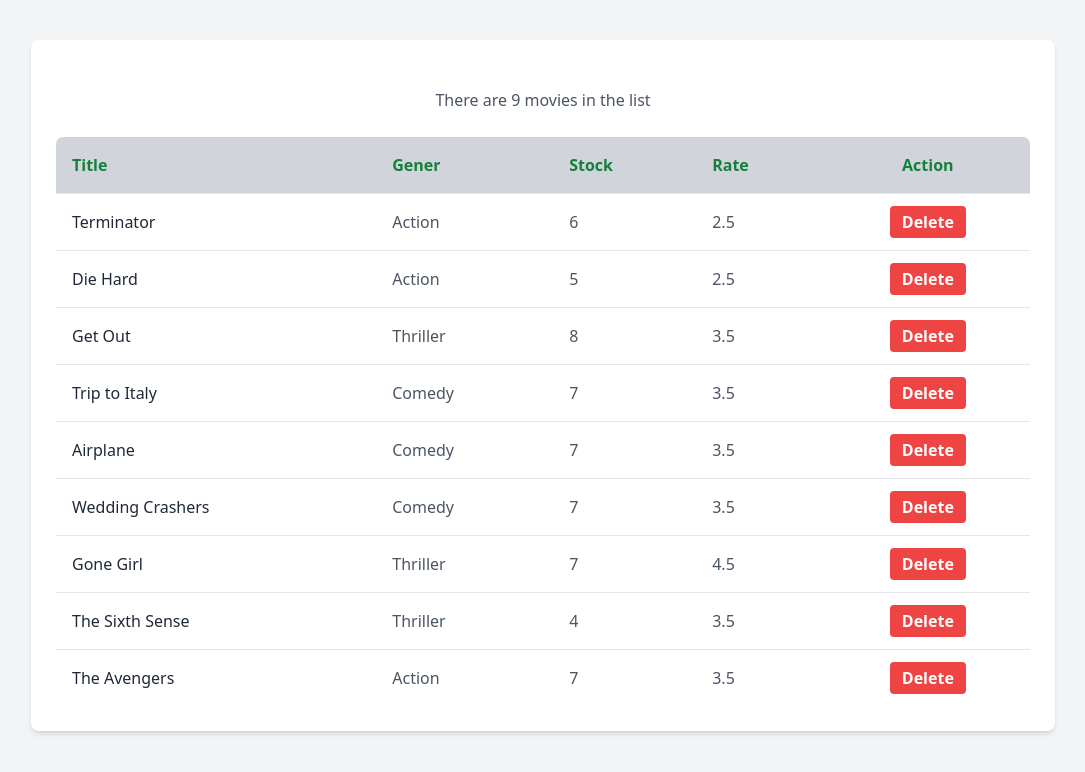
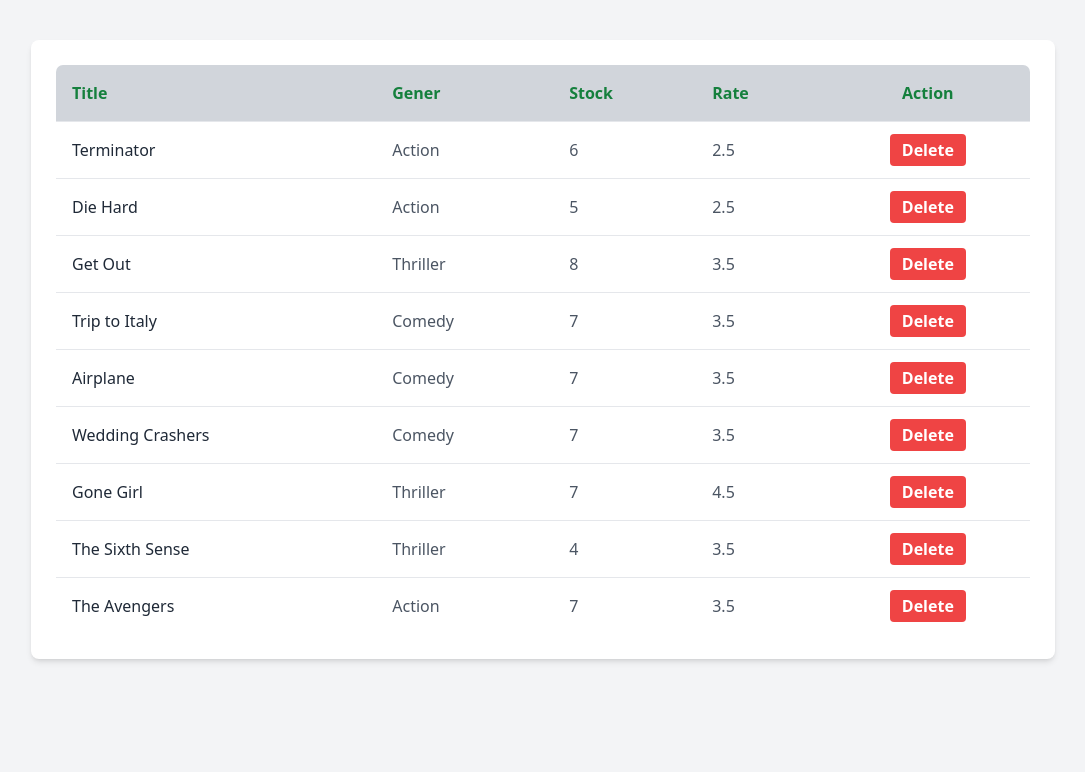
Before and after one commit to YounusMuradi/Movies-, a React (Create React App) app: page / in a window 1280 px wide. Shown: the top 772 px of the page, without its empty margins (97-1182 px from the left). Built offline with nearby package versions, Linux system fonts and the light colour scheme.

Commit message:
change to if

```diff
--- a/src/component/Movies.jsx
+++ b/src/component/Movies.jsx
@@ -12,9 +12,7 @@
         <div className="flex items-start justify-center h-1 min-h-screen py-10 bg-gray-100 ">
             <div className="w-full max-w-5xl p-6 bg-white rounded-lg shadow-md ">
 
-                    {movies.length>0 &&(
-                        <p className="my-6 text-center text-gray-600 ">There are {movies.length} movies in the list</p>
-                    )}
+
          <table className="min-w-full overflow-hidden border border-gray-300 rounded-lg first-letter:marker: ">
          <thead className="text-green-700 bg-gray-300 ">
         <tr>
```
